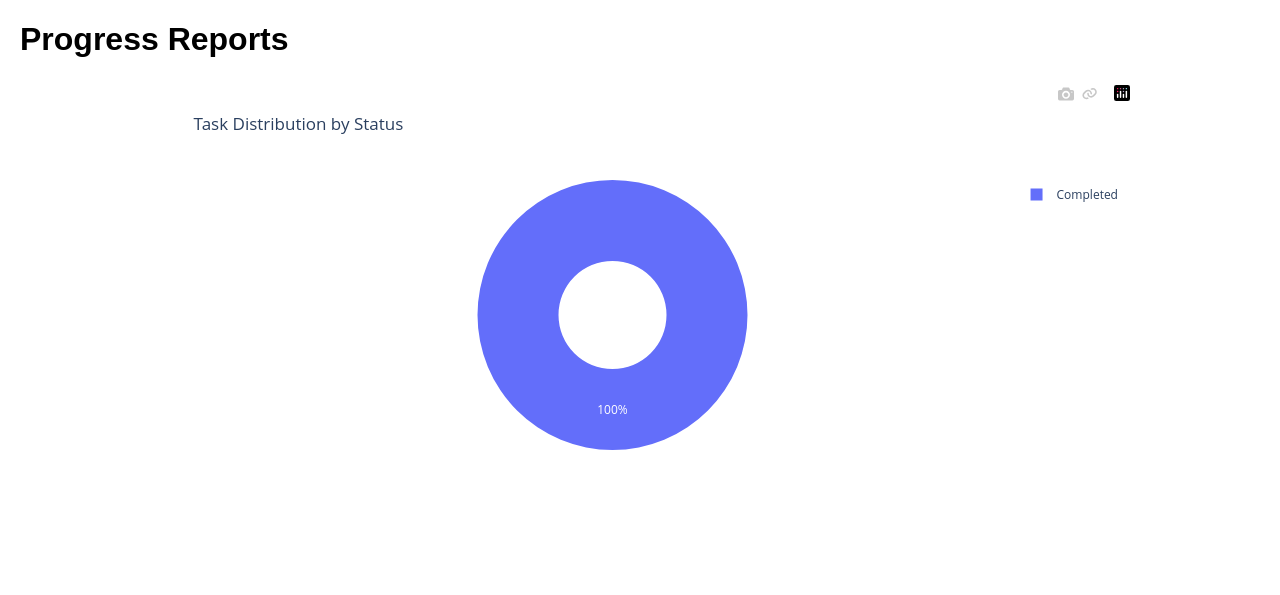
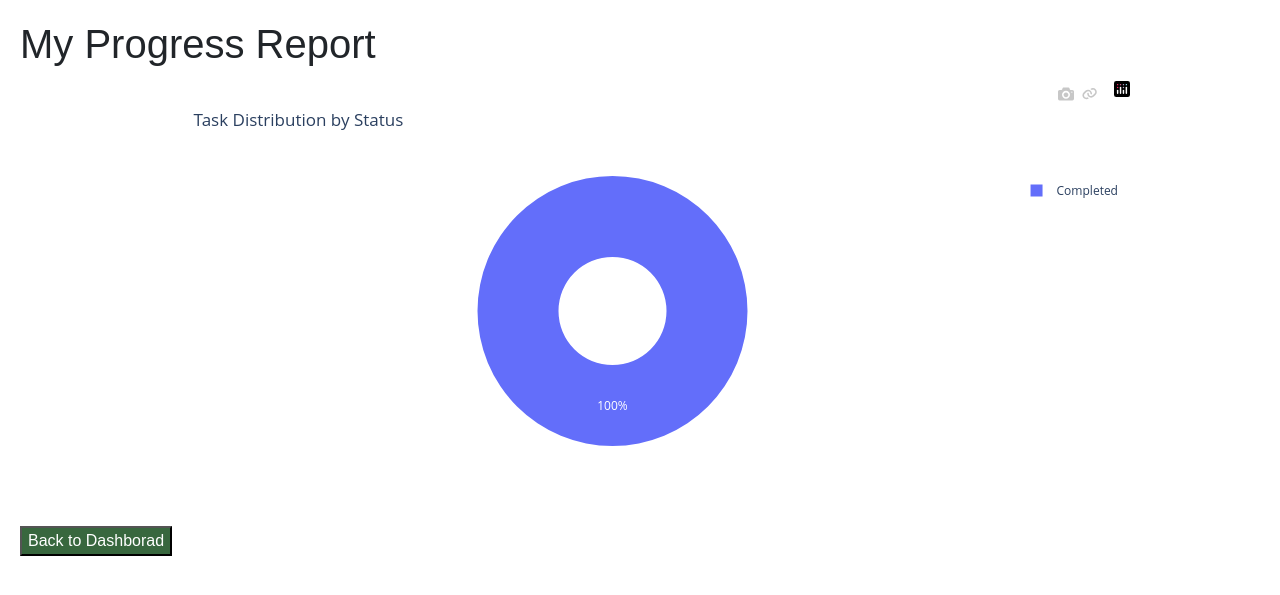
Before and after one commit to noshinrahman11/Task-Management-Software, a Flask app: page /reports in a window 1280 px wide. Shown: the top 595 px of the page. Run offline with Flask 3, Linux system fonts and the light colour scheme; a user stored in the database is signed in; data comes from the database, SQL or seed files in the repository; both versions use the stored data as it was after the commit; parts of the project's set-up code (start-up, migrations or seed data) failed here and were passed over.

Commit message:
fixed back to dashboard button, unstyled

```diff
--- a/templates/reports.html
+++ b/templates/reports.html
@@ -4,6 +4,7 @@
     <meta charset="UTF-8">
     <meta name="viewport" content="width=device-width, initial-scale=1.0">
     <title>Progress Reports</title>
+    <link href="https://cdn.jsdelivr.net/npm/bootstrap@5.3.0-alpha1/dist/css/bootstrap.min.css" rel="stylesheet">
     <script src="https://cdn.jsdelivr.net/npm/chart.js"></script>
     <style>
         body {
@@ -14,42 +15,22 @@
             width: 80%;
             margin: auto;
         }
+        .btn-primary {
+            background-color: #38673e;
+            color: white;
+        }
+        .btn-primary:hover {
+            background-color: #276128;
+        }
     </style>
 </head>
 <body>
-    <h1>Progress Reports</h1>
+    <h1>My Progress Report</h1>
 
     <div class="chart-container">
         {{ chart_html|safe }}  <!-- Embed the Plotly chart -->
     </div>
 
-    <!-- <div class="chart-container">
-        <canvas id="progressChart"></canvas>
-    </div> -->
-<!--
-    <script>
-        const ctx = document.getElementById('progressChart').getContext('2d');
-        const progressChart = new Chart(ctx, {
-            type: 'bar',
-            data: {
-                labels: ['Task 1', 'Task 2', 'Task 3', 'Task 4', 'Task 5'],
-                datasets: [{
-                    label: 'Progress (%)',
-                    data: [80, 60, 90, 50, 70],
-                    backgroundColor: 'rgba(75, 192, 192, 0.2)',
-                    borderColor: 'rgba(75, 192, 192, 1)',
-                    borderWidth: 1
-                }]
-            },
-            options: {
-                scales: {
-                    y: {
-                        beginAtZero: true,
-                        max: 100
-                    }
-                }
-            }
-        });
-    </script> -->
+    <button class="btn-primary" onclick="window.location.href = '/dashboard';">Back to Dashborad</button>
 </body>
 </html>
```
Also changed, not shown: database.db.
